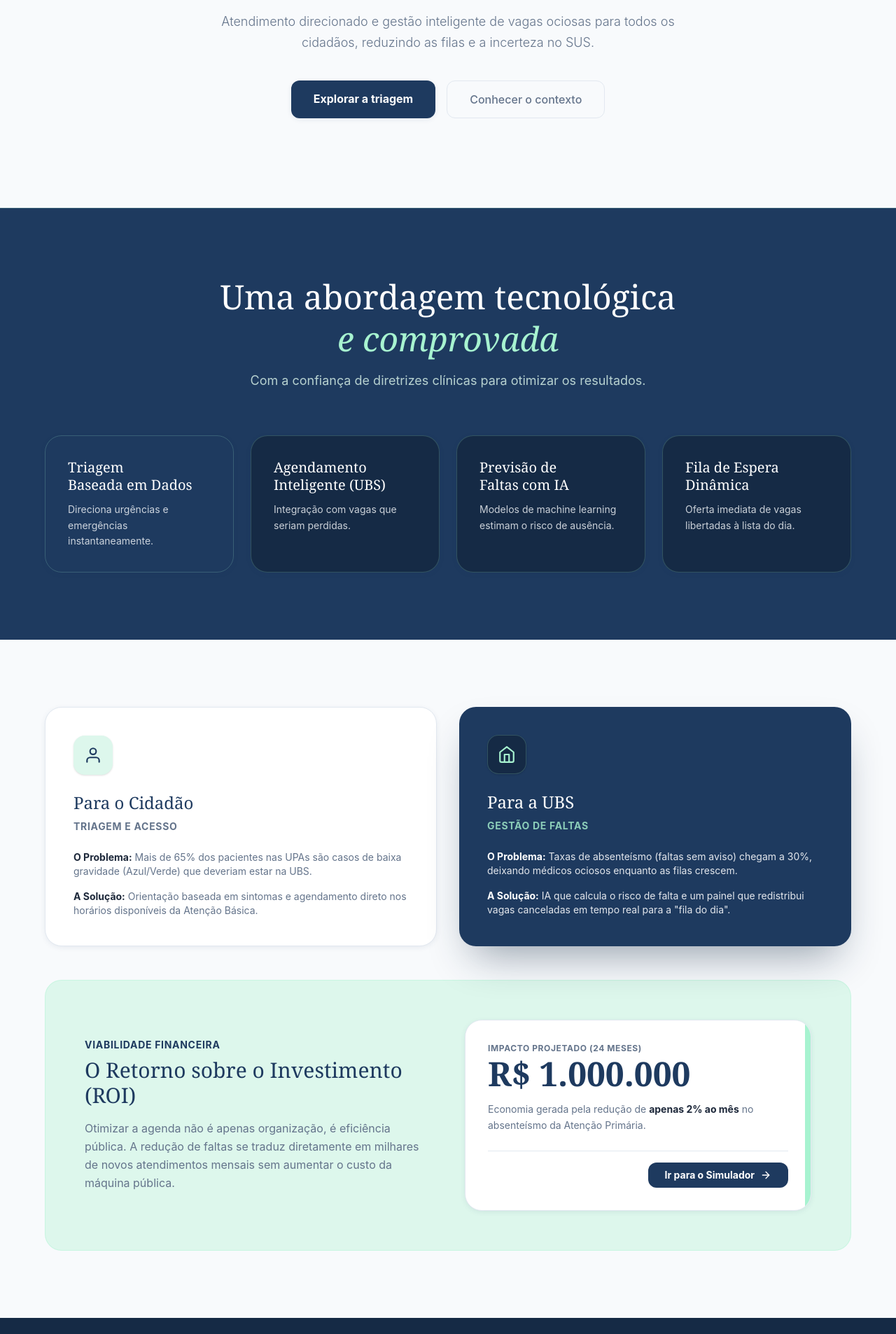
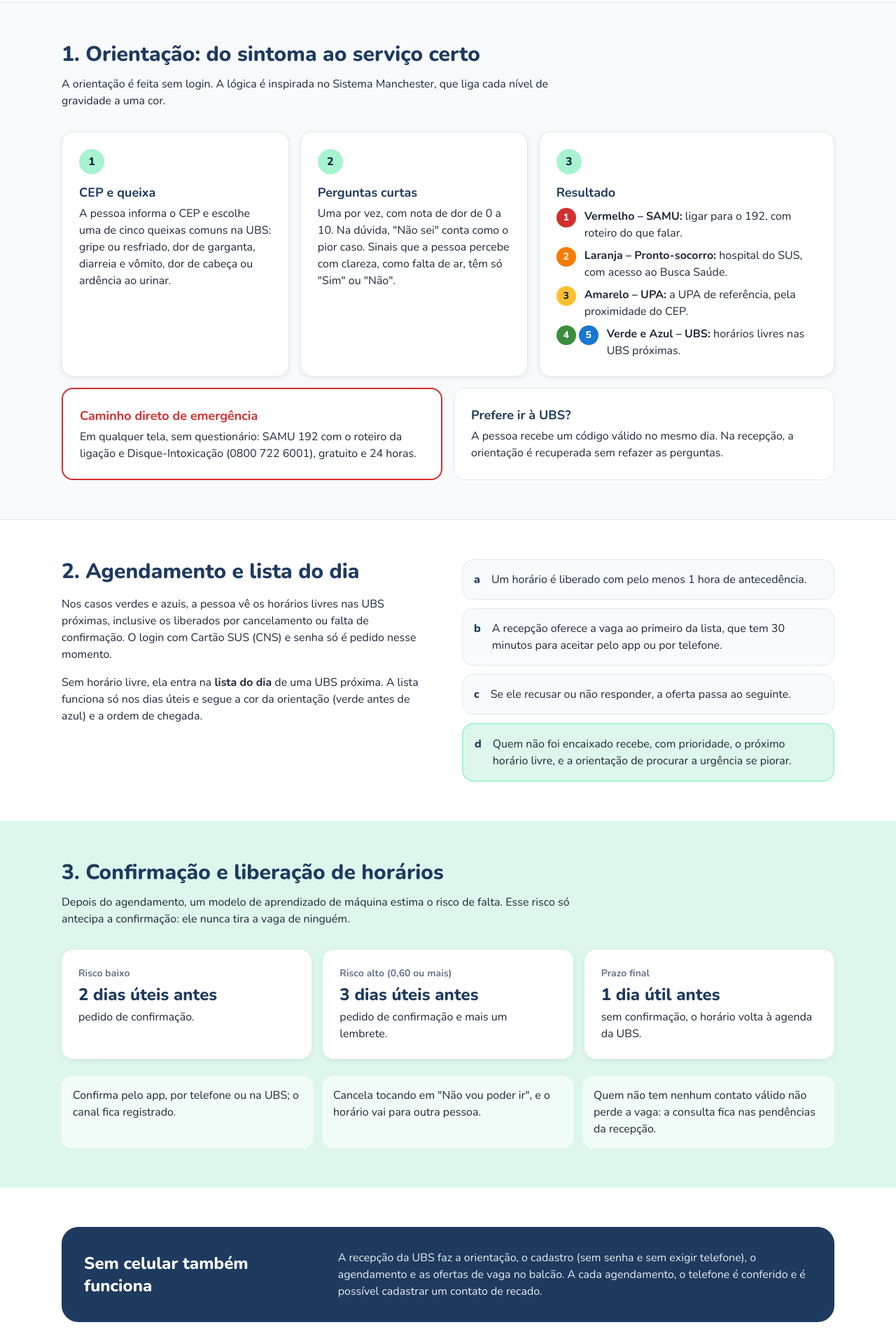
Before and after one commit to GlobalSolution-2026/acolhe-mais-front, a React (Vite) app: page /solucao in a window 1280 px wide. Shown: the part 514-2420 px from the top of the page at 70% size. Built offline with nearby package versions, Linux system fonts and the light colour scheme; no server answers.

Commit message:
Refaz a página Solução com impacto esperado

```diff
--- a/src/pages/Solucao.tsx
+++ b/src/pages/Solucao.tsx
@@ -1,177 +1,292 @@
-import { Link } from 'react-router-dom';
-import { FiUser, FiHome, FiArrowRight } from 'react-icons/fi';
+/**
+ * Página: Solução (rota "/solucao", página da solução)
+ * Explica como o Acolhe+ funciona: orientação, agendamento e lista do dia, confirmação,
+ * impacto esperado (hipóteses e indicadores), tecnologia, modelo de negócio e limites.
+ * Veio da demonstração aprovada 03-solucao.html, com a seção "Impacto esperado" dentro da página.
+ * Endpoints: nenhum (textos fixos de src/data/solucao.ts e cores de src/data/cores.ts).
+ * Estados: não chama API, então não tem carregando, erro ou vazio.
+ */
+import AtalhosPagina from '../components/AtalhosPagina';
+import Etiqueta from '../components/Etiqueta';
+import LinkBotao from '../components/LinkBotao';
+import ListaIndicadores from '../components/ListaIndicadores';
+import ResultadoCores from '../components/ResultadoCores';
+import {
+  ATALHOS_SOLUCAO,
+  BENEFICIOS,
+  CAMADAS,
+  ETAPAS_LISTA_DO_DIA,
+  ETIQUETAS_NEGOCIO,
+  INDICADORES,
+  LIMITES,
+  MEDICAO,
+  MODELO_NEGOCIO,
+  PASSOS_SOLUCAO,
+  PRAZOS_CONFIRMACAO,
+  REGRAS_CONFIRMACAO,
+  RESULTADOS_COR,
+} from '../data/solucao';
 
+/** Classe do título das seções numeradas. */
+const TITULO_SECAO = 'text-2xl font-extrabold text-primaria sm:text-3xl';
+
+/** Letras das etapas da lista do dia (a, b, c, d). */
+const LETRAS = 'abcdefgh';
+
+/**
+ * Página Solução. Único caminho para o simulador: o botão "Ver no simulador", no fim.
+ * As seções com id recebem scroll-mt-6 para o título não ficar colado no topo ao usar os atalhos.
+ */
 export default function Solucao() {
   return (
-    <div className="min-h-screen bg-fundo font-sans text-texto animate-fade-in">
-
-
-      <section className="relative pt-40 pb-20 lg:pt-48 lg:pb-32 bg-fundo overflow-hidden">
-        <div className="max-w-7xl mx-auto px-6 lg:px-16 w-full flex flex-col items-center text-center relative z-10">
-          <span className="text-sm font-bold text-primaria tracking-widest uppercase mb-6 block bg-mentaSuave px-4 py-1.5 rounded-full">
-            A Nossa Arquitetura
-          </span>
-
-         <h1 className="text-5xl md:text-6xl lg:text-7xl text-primaria max-w-4xl leading-[1.1] mb-6 font-serif">
-            O ecossistema de saúde <br className="hidden sm:block" />
-            pública <span className="italic font-light text-menta">integrado</span>
+    <>
+      {/* Abertura com os atalhos para as seções */}
+      <section className="bg-branco">
+        <div className="mx-auto flex max-w-6xl flex-col px-4 py-14 lg:px-6 lg:py-20">
+          <Etiqueta>A solução</Etiqueta>
+          <h1 className="mt-5 max-w-3xl text-3xl font-extrabold leading-tight text-primaria sm:text-5xl">
+            Como o Acolhe+ funciona
           </h1>
-
-          <p className="text-lg text-textoSuave max-w-2xl mb-10 leading-relaxed font-light">
-            Atendimento direcionado e gestão inteligente de vagas ociosas para todos os cidadãos, reduzindo as filas e a incerteza no SUS.
+          <p className="mt-5 max-w-3xl text-lg leading-relaxed text-texto">
+            Uma plataforma com duas frentes: o aplicativo do cidadão, que orienta e agenda, e o painel da recepção da
+            UBS, que confirma as consultas e oferece as vagas liberadas.
           </p>
-
-          <div className="flex flex-wrap justify-center gap-4">
-            <Link
-              to="/simulador"
-              className="bg-primaria text-branco px-8 py-3.5 rounded-xl font-bold hover:bg-primariaEscura transition-colors shadow-[0_2px_10px_-2px_rgba(30,58,95,0.12)]"
-            >
-              Explorar a triagem
-            </Link>
-            <Link
-              to="/sobre"
-              className="border border-borda text-textoSuave px-8 py-3.5 rounded-xl font-medium hover:bg-branco hover:border-primaria transition-colors"
-            >
-              Conhecer o contexto
-            </Link>
-          </div>
+          <AtalhosPagina atalhos={ATALHOS_SOLUCAO} />
         </div>
       </section>
 
+      {/* 1. Orientação: do sintoma ao serviço certo */}
+      <section id="orientacao" className="scroll-mt-6 border-y border-borda bg-fundo">
+        <div className="mx-auto max-w-6xl px-4 py-14 lg:px-6">
+          <h2 className={TITULO_SECAO}>1. Orientação: do sintoma ao serviço certo</h2>
+          <p className="mt-3 max-w-3xl text-texto">
+            A orientação é feita sem login. A lógica é inspirada no Sistema Manchester, que liga cada nível de gravidade
+            a uma cor.
+          </p>
 
-      <section className="bg-primaria pt-24 pb-24 px-6 lg:px-16 border-t border-menta/20">
-        <div className="text-center max-w-4xl mx-auto mb-16">
-          <h2 className="text-4xl md:text-5xl text-branco leading-tight font-serif">
-            Uma abordagem tecnológica<br />
-            <span className="italic font-light text-menta">e comprovada</span>
-          </h2>
-          <p className="text-mentaSuave/80 mt-4 text-lg">Com a confiança de diretrizes clínicas para otimizar os resultados.</p>
-        </div>
+          <ol className="mt-8 grid gap-4 lg:grid-cols-[1fr_1fr_1.3fr] lg:items-stretch">
+            {PASSOS_SOLUCAO.map(({ titulo, texto }, i) => (
+              <li key={titulo} className="rounded-2xl border border-borda bg-branco p-6 shadow-leve">
+                <span
+                  aria-hidden="true"
+                  className="flex h-9 w-9 items-center justify-center rounded-full bg-menta font-extrabold text-primariaEscura"
+                >
+                  {i + 1}
+                </span>
+                <h3 className="mt-3 text-lg font-bold text-primaria">{titulo}</h3>
+                <p className="mt-1 text-texto">{texto}</p>
+              </li>
+            ))}
+            <li className="rounded-2xl border border-borda bg-branco p-6 shadow-leve">
+              <span
+                aria-hidden="true"
+                className="flex h-9 w-9 items-center justify-center rounded-full bg-menta font-extrabold text-primariaEscura"
+              >
+                {PASSOS_SOLUCAO.length + 1}
+              </span>
+              <h3 className="mt-3 text-lg font-bold text-primaria">Resultado</h3>
+              <ResultadoCores resultados={RESULTADOS_COR} />
+            </li>
+          </ol>
 
-        <div className="grid grid-cols-1 sm:grid-cols-2 lg:grid-cols-4 gap-6 max-w-7xl mx-auto">
-          <div className="b>g-[#152a45] border border-menta/20 p-8 rounded-3xl flex flex-col justify-between shadow-[0_2px_10px_-2px_rgba(30,58,95,0.12)] hover:border-menta/50 transition-all">
-            <div>
-              <h3 className="text-xl font-serif text-branco mb-3 leading-tight">Triagem<br/>Baseada em Dados</h3>
-              <p className="text-fundo/80 text-sm leading-relaxed">Direciona urgências e emergências instantaneamente.</p>
+          <div className="mt-4 grid gap-4 md:grid-cols-2">
+            {/* Regra: a emergência não passa pelo questionário nem pede login. */}
+            <div className="rounded-2xl border-2 border-gravidade-vermelho bg-branco p-6">
+              <h3 className="text-lg font-bold text-gravidade-vermelho">Caminho direto de emergência</h3>
+              <p className="mt-1 text-texto">
+                Em qualquer tela, sem questionário: SAMU 192 com o roteiro da ligação e Disque-Intoxicação (0800 722
+                6001), gratuito e 24 horas.
+              </p>
             </div>
-          </div>
-
-          <div className="bg-primariaEscura border border-menta/20 p-8 rounded-3xl flex flex-col justify-between shadow-[0_2px_10px_-2px_rgba(30,58,95,0.12)] hover:border-menta/50 transition-all">
-            <div>
-              <h3 className="text-xl font-serif text-branco mb-3 leading-tight">Agendamento<br/>Inteligente (UBS)</h3>
-              <p className="text-fundo/80 text-sm leading-relaxed">Integração com vagas que seriam perdidas.</p>
-            </div>
-          </div>
-
-          <div className="bg-primariaEscura border border-menta/20 p-8 rounded-3xl flex flex-col justify-between shadow-[0_2px_10px_-2px_rgba(30,58,95,0.12)] hover:border-menta/50 transition-all">
-            <div>
-              <h3 className="text-xl font-serif text-branco mb-3 leading-tight">Previsão de<br/>Faltas com IA</h3>
-              <p className="text-fundo/80 text-sm leading-relaxed">Modelos de machine learning estimam o risco de ausência.</p>
-            </div>
-          </div>
-
-          <div className="bg-primariaEscura border border-menta/20 p-8 rounded-3xl flex flex-col justify-between shadow-[0_2px_10px_-2px_rgba(30,58,95,0.12)] hover:border-menta/50 transition-all">
-            <div>
-              <h3 className="text-xl font-serif text-branco mb-3 leading-tight">Fila de Espera<br/>Dinâmica</h3>
-              <p className="text-fundo/80 text-sm leading-relaxed">Oferta imediata de vagas libertadas à lista do dia.</p>
+            <div className="rounded-2xl border border-borda bg-branco p-6">
+              <h3 className="text-lg font-bold text-primaria">Prefere ir à UBS?</h3>
+              <p className="mt-1 text-texto">
+                A pessoa recebe um código válido no mesmo dia. Na recepção, a orientação é recuperada sem refazer as
+                perguntas.
+              </p>
             </div>
           </div>
         </div>
       </section>
 
-
-
-      <section className="bg-fundo pt-24 pb-12 px-6 lg:px-16">
-        <div className="max-w-7xl mx-auto grid grid-cols-1 md:grid-cols-2 gap-8">
-
-          {/* Bloco do Cidadão */}
-          <div className="bg-branco p-10 rounded-3xl border border-borda shadow-[0_2px_10px_-2px_rgba(30,58,95,0.12)] flex flex-col justify-between">
-            <div>
-              <div className="w-14 h-14 bg-mentaSuave text-primaria rounded-2xl flex items-center justify-center mb-6 text-2xl shadow-sm">
-                <FiUser size={26} />
-              </div>
-              <h2 className="text-2xl font-serif text-primaria mb-2">Para o Cidadão</h2>
-              <h3 className="text-sm font-bold text-textoSuave uppercase tracking-wider mb-6">Triagem e Acesso</h3>
-
-              <ul className="space-y-4">
-                <li className="flex items-start gap-3">
-                  <p className="text-textoSuave text-sm"><strong className="text-texto">O Problema:</strong> Mais de 65% dos pacientes nas UPAs são casos de baixa gravidade (Azul/Verde) que deveriam estar na UBS.</p>
+      {/* 2. Agendamento e lista do dia */}
+      <section id="vagas" className="scroll-mt-6 bg-branco">
+        <div className="mx-auto grid max-w-6xl gap-10 px-4 py-14 lg:grid-cols-2 lg:px-6">
+          <div className="flex flex-col gap-4">
+            <h2 className={TITULO_SECAO}>2. Agendamento e lista do dia</h2>
+            <p className="text-texto">
+              Nos casos verdes e azuis, a pessoa vê os horários livres nas UBS próximas, inclusive os liberados por
+              cancelamento ou falta de confirmação. O login com Cartão SUS (CNS) e senha só é pedido nesse momento.
+            </p>
+            <p className="text-texto">
+              Sem horário livre, ela entra na <strong>lista do dia</strong> de uma UBS próxima. A lista funciona só nos
+              dias úteis e segue a cor da orientação (verde antes de azul) e a ordem de chegada.
+            </p>
+          </div>
+          <ol className="flex flex-col gap-3">
+            {ETAPAS_LISTA_DO_DIA.map((etapa, i) => {
+              // A última etapa (prioridade no dia seguinte) fica em destaque.
+              const ultima = i === ETAPAS_LISTA_DO_DIA.length - 1;
+              return (
+                <li
+                  key={etapa}
+                  className={`flex gap-4 rounded-2xl p-4 ${ultima ? 'border-2 border-menta bg-mentaSuave' : 'border border-borda bg-fundo'}`}
+                >
+                  <span aria-hidden="true" className="font-extrabold text-primaria">
+                    {LETRAS[i]}
+                  </span>
+                  <p className="text-texto">{etapa}</p>
                 </li>
-                <li className="flex items-start gap-3">
-                  <p className="text-textoSuave text-sm"><strong className="text-texto">A Solução:</strong> Orientação baseada em sintomas e agendamento direto nos horários disponíveis da Atenção Básica.</p>
-                </li>
-              </ul>
-            </div>
-          </div>
-
-
-          <div className="bg-primaria p-10 rounded-3xl shadow-[0_30px_60px_-20px_rgba(21,42,69,0.45)] flex flex-col justify-between text-branco">
-            <div>
-              <div className="w-14 h-14 bg-primariaEscura text-menta rounded-2xl flex items-center justify-center mb-6 text-2xl shadow-sm border border-menta/20">
-                <FiHome size={26} />
-              </div>
-              <h2 className="text-2xl font-serif text-branco mb-2">Para a UBS</h2>
-              <h3 className="text-sm font-bold text-menta/80 uppercase tracking-wider mb-6">Gestão de Faltas</h3>
-
-              <ul className="space-y-4">
-                <li className="flex items-start gap-3">
-                  <p className="text-fundo/90 text-sm"><strong className="text-branco">O Problema:</strong> Taxas de absenteísmo (faltas sem aviso) chegam a 30%, deixando médicos ociosos enquanto as filas crescem.</p>
-                </li>
-                <li className="flex items-start gap-3">
-                  <p className="text-fundo/90 text-sm"><strong className="text-branco">A Solução:</strong> IA que calcula o risco de falta e um painel que redistribui vagas canceladas em tempo real para a "fila do dia".</p>
-                </li>
-              </ul>
-            </div>
-          </div>
-
+              );
+            })}
+          </ol>
         </div>
       </section>
 
+      {/* 3. Confirmação e liberação de horários */}
+      <section id="confirmacao" className="scroll-mt-6 bg-mentaSuave">
+        <div className="mx-auto max-w-6xl px-4 py-14 lg:px-6">
+          <h2 className={TITULO_SECAO}>3. Confirmação e liberação de horários</h2>
+          <p className="mt-3 max-w-3xl text-texto">
+            Depois do agendamento, um modelo de aprendizado de máquina estima o risco de falta. Esse risco só antecipa a
+            confirmação: ele nunca tira a vaga de ninguém.
+          </p>
+          <div className="mt-8 grid gap-4 md:grid-cols-3">
+            {PRAZOS_CONFIRMACAO.map(({ rotulo, valor, texto }) => (
+              <div key={rotulo} className="rounded-2xl bg-branco p-6 shadow-leve">
+                <p className="text-sm font-bold text-textoSuave">{rotulo}</p>
+                <p className="mt-1 text-2xl font-extrabold text-primaria">{valor}</p>
+                <p className="mt-1 text-texto">{texto}</p>
+              </div>
+            ))}
+          </div>
+          <ul className="mt-6 grid gap-3 text-texto md:grid-cols-3">
+            {REGRAS_CONFIRMACAO.map((regra) => (
+              <li key={regra} className="rounded-2xl bg-branco/60 p-4">
+                {regra}
+              </li>
+            ))}
+          </ul>
+        </div>
+      </section>
 
-      <section className="bg-fundo pb-24 px-6 lg:px-16">
-        <div className="max-w-7xl mx-auto">
-          <div className="bg-mentaSuave rounded-3xl p-10 md:p-14 flex flex-col md:flex-row items-center gap-12 border border-menta/40">
-
-            <div className="md:w-1/2">
-              <span className="text-primaria font-bold tracking-wider uppercase text-sm mb-2 block">
-                Viabilidade Financeira
-              </span>
-              <h2 className="text-3xl font-serif text-primaria mb-4">
-                O Retorno sobre o Investimento (ROI)
-              </h2>
-              <p className="text-textoSuave leading-relaxed">
-                Otimizar a agenda não é apenas organização, é eficiência pública. A redução de faltas se traduz diretamente em milhares de novos atendimentos mensais sem aumentar o custo da máquina pública.
-              </p>
-            </div>
-
-            <div className="md:w-1/2 w-full">
-              <div className="bg-branco rounded-3xl p-8 shadow-[0_2px_10px_-2px_rgba(30,58,95,0.12)] border border-borda relative overflow-hidden">
-                <div className="absolute top-0 right-0 w-2 h-full bg-menta"></div>
-
-                <p className="text-textoSuave text-xs font-bold uppercase tracking-wider mb-1">Impacto Projetado (24 Meses)</p>
-                <div className="flex items-baseline gap-2 mb-4">
-                  <span className="text-4xl md:text-5xl font-serif font-bold text-primaria">R$ 1.000.000</span>
-                </div>
-
-                <p className="text-textoSuave text-sm leading-relaxed mb-6">
-                  Economia gerada pela redução de <strong className="text-texto">apenas 2% ao mês</strong> no absenteísmo da Atenção Primária.
-                </p>
-
-                <div className="pt-4 border-t border-borda flex justify-end">
-                  <Link
-                    to="/simulador"
-                    className="bg-primaria text-branco px-6 py-2 rounded-xl text-sm font-bold hover:bg-primariaEscura transition-colors flex items-center gap-2"
-                  >
-                    Ir para o Simulador <FiArrowRight size={16} />
-                  </Link>
-                </div>
-              </div>
-            </div>
-
+      {/* Sem celular também funciona (atendimento no balcão da recepção) */}
+      <section className="bg-branco">
+        <div className="mx-auto max-w-6xl px-4 py-14 lg:px-6">
+          <div className="grid gap-6 rounded-3xl bg-primaria p-8 text-branco md:grid-cols-[1fr_2fr] md:items-center">
+            <h2 className="text-2xl font-extrabold">Sem celular também funciona</h2>
+            <p className="text-branco/90">
+              A recepção da UBS faz a orientação, o cadastro (sem senha e sem exigir telefone), o agendamento e as
+              ofertas de vaga no balcão. A cada agendamento, o telefone é conferido e é possível cadastrar um contato de
+              recado.
+            </p>
           </div>
         </div>
       </section>
 
-    </div>
+      {/* 4. Impacto esperado (hipóteses) e como será medido */}
+      <section id="impacto" className="scroll-mt-6 bg-mentaSuave">
+        <div className="mx-auto max-w-6xl px-4 py-14 lg:px-6">
+          <h2 className={TITULO_SECAO}>4. Impacto esperado</h2>
+          <p className="mt-3 max-w-3xl text-texto">
+            Os benefícios abaixo são hipóteses. Eles só podem ser confirmados com um teste piloto, comparando os
+            indicadores antes e depois da implantação.
+          </p>
+          <div className="mt-8 grid gap-4 md:grid-cols-2">
+            {BENEFICIOS.map(({ titulo, itens }) => (
+              <div key={titulo} className="rounded-2xl bg-branco p-6 shadow-leve">
+                <h3 className="text-lg font-bold text-primaria">{titulo}</h3>
+                <ul className="mt-3 flex list-disc flex-col gap-2 pl-5 text-texto">
+                  {itens.map((item) => (
+                    <li key={item}>{item}</li>
+                  ))}
+                </ul>
+              </div>
+            ))}
+          </div>
+          <p className="mt-4 max-w-3xl text-sm text-textoSuave">
+            Experiências de confirmação e redistribuição de vagas mostram ganhos modestos, mas mensuráveis: em uma
+            unidade de São Paulo, o absenteísmo caiu 2 pontos percentuais.
+          </p>
+
+          <h3 className="mt-10 text-xl font-bold text-primaria">Como o impacto será medido</h3>
+          <ListaIndicadores indicadores={INDICADORES} />
+          <div className="mt-6 grid gap-4 md:grid-cols-2">
+            {MEDICAO.map(({ rotulo, texto }) => (
+              <div key={rotulo} className="rounded-2xl border-2 border-primaria bg-branco p-5">
+                <p className="font-bold text-primaria">{rotulo}</p>
+                <p className="mt-1 text-texto">{texto}</p>
+              </div>
+            ))}
+          </div>
+        </div>
+      </section>
+
+      {/* 5. Tecnologia (camadas da Tabela 5) */}
+      <section id="tecnologia" className="scroll-mt-6 border-y border-borda bg-fundo">
+        <div className="mx-auto max-w-6xl px-4 py-14 lg:px-6">
+          <h2 className={TITULO_SECAO}>5. Tecnologia</h2>
+          <p className="mt-3 max-w-3xl text-texto">
+            Quatro camadas, com as tecnologias trabalhadas nas disciplinas do curso, e uma aplicação à parte para testar
+            a rotina da recepção.
+          </p>
+          <div className="mt-8 grid gap-4 md:grid-cols-2 lg:grid-cols-3">
+            {CAMADAS.map(({ rotulo, valor, texto }) => (
+              <div key={rotulo} className="rounded-2xl border border-borda bg-branco p-6">
+                <p className="text-sm font-bold text-textoSuave">{rotulo}</p>
+                <p className="mt-1 font-bold text-primaria">{valor}</p>
+                <p className="mt-2 text-texto">{texto}</p>
+              </div>
+            ))}
+            <div className="rounded-2xl border-2 border-menta bg-mentaSuave p-6">
+              <p className="text-sm font-bold text-primaria">Indicadores no painel</p>
+              <p className="mt-2 text-texto">
+                Taxa de absenteísmo, reaproveitamento de horários, comparecimento após orientação e pessoas não
+                encaixadas, por UBS.
+              </p>
+            </div>
+          </div>
+        </div>
+      </section>
+
+      {/* 6. Modelo de negócio (B2G) */}
+      <section id="negocio" className="scroll-mt-6 bg-branco">
+        <div className="mx-auto max-w-6xl px-4 py-14 lg:px-6">
+          <h2 className={TITULO_SECAO}>6. Modelo de negócio</h2>
+          <div className="mt-8 grid gap-4 md:grid-cols-3">
+            {MODELO_NEGOCIO.map(({ rotulo, texto }) => (
+              <div key={rotulo} className="rounded-2xl border border-borda p-6">
+                <p className="text-sm font-bold text-textoSuave">{rotulo}</p>
+                <p className="mt-2 text-texto">{texto}</p>
+              </div>
+            ))}
+          </div>
+          <ul className="mt-4 flex flex-wrap gap-2 text-sm font-bold">
+            {ETIQUETAS_NEGOCIO.map((etiqueta) => (
+              <li key={etiqueta} className="rounded-full bg-mentaSuave px-3 py-1 text-primaria">
+                {etiqueta}
+              </li>
+            ))}
+          </ul>
+        </div>
+      </section>
+
+      {/* 7. O que o Acolhe+ não faz */}
+      <section id="limites" className="scroll-mt-6 border-t border-borda bg-fundo">
+        <div className="mx-auto max-w-6xl px-4 py-14 lg:px-6">
+          <h2 className={TITULO_SECAO}>7. O que o Acolhe+ não faz</h2>
+          <ul className="mt-6 grid gap-3 md:grid-cols-2">
+            {LIMITES.map(({ destaque, texto }) => (
+              <li key={destaque} className="rounded-2xl border border-borda bg-branco p-5 text-texto">
+                <strong className="text-primaria">{destaque}</strong> {texto}
+              </li>
+            ))}
+          </ul>
+          <div className="mt-8">
+            <LinkBotao para="/simulador">Ver no simulador</LinkBotao>
+          </div>
+        </div>
+      </section>
+    </>
   );
 }
```
